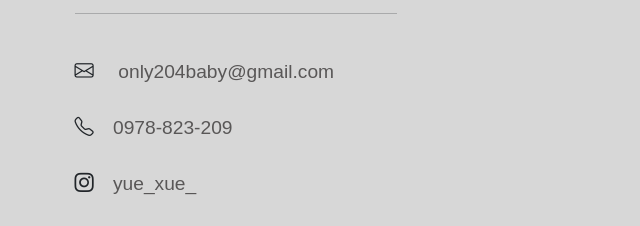
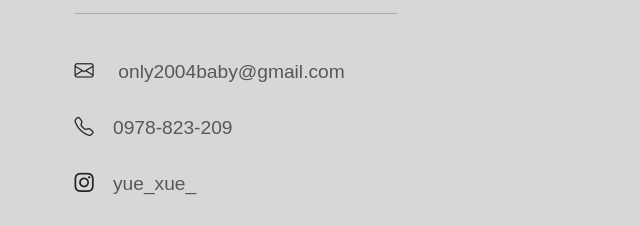
Before and after one commit to nightmoonsnow/YuXin-s-Online-Portfolio, a plain HTML site: page index.html in a window 1280 px wide. Shown: the part 1875-2101 px from the top of the page, 399-1039 px from the left. Drawn offline with nearby package versions, Linux system fonts and the light colour scheme.

Commit message:
Update index.html

```diff
--- a/index.html
+++ b/index.html
@@ -87,7 +87,7 @@
             <h1><b>聯絡我</b></h1>
             <hr></br>
             <i class="bi bi-envelope"></i>&emsp;<a href="mailto:only204baby@gmail.com" rel="noopener noreferrer"
-                class="contactLink"> only204baby@gmail.com</a><br><br>
+                class="contactLink"> only2004baby@gmail.com</a><br><br>
             <i class="bi bi-telephone"></i>&emsp;<a href="tel:+886978823209"
                 class="contactLink">0978-823-209</a><br><br>
             <i class="bi bi-instagram"></i>&emsp;<a href="https://www.instagram.com/yue_xue_/"
```
